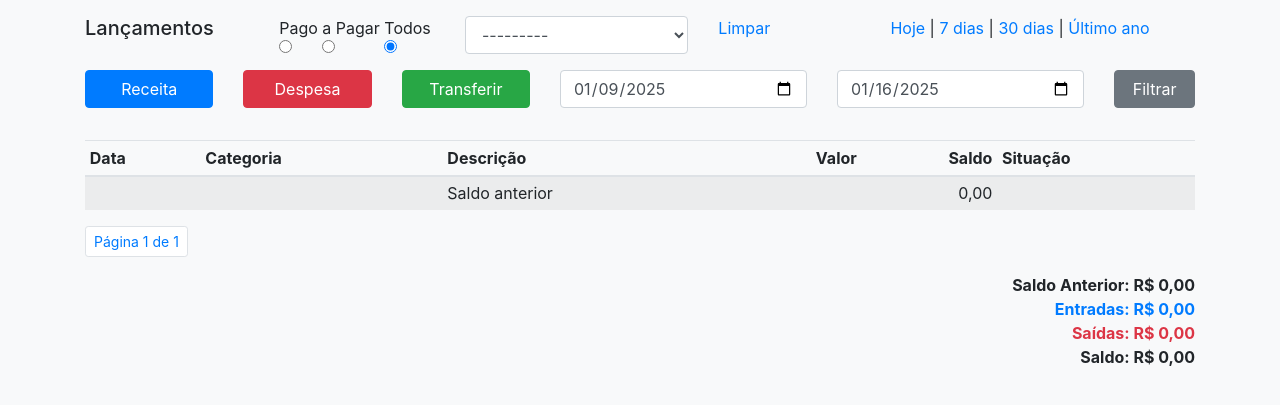
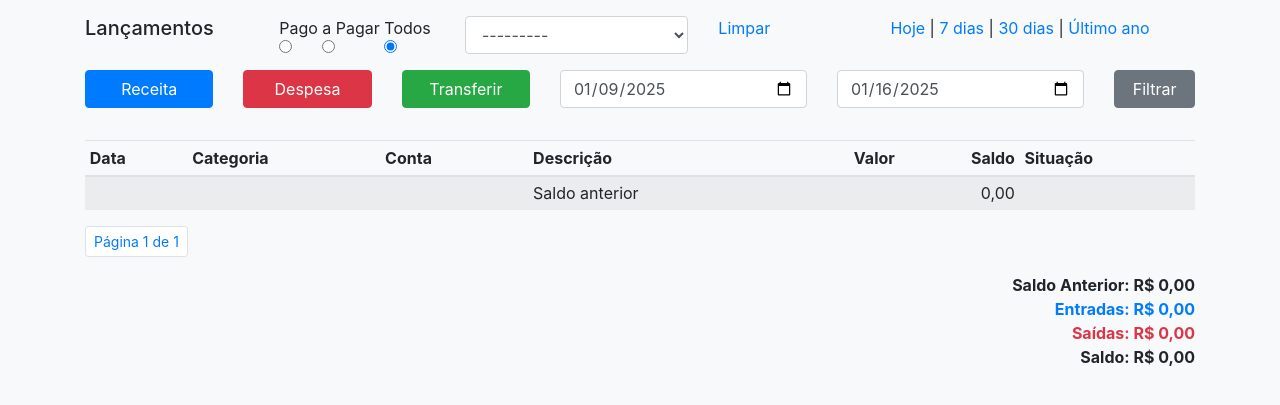
Before and after one commit to diogowagner/finan, a Django app: page /lancamentos/1/ in a window 1280 px wide. Shown: the part 56-461 px from the top of the page. Run offline with Django 5.2, Linux system fonts and the light colour scheme; the visitor is signed in with stand-in values (Sample User, id 1); data that the repository does not hold is empty; parts of the project's set-up code (start-up, migrations or seed data) failed here and were passed over; some libraries are stand-ins or nearby versions.

Commit message:
campo conta lançamentos

```diff
--- a/fluxo/templates/lancamento.html
+++ b/fluxo/templates/lancamento.html
@@ -90,6 +90,7 @@
                             <tr>
                                 <th>Data</th>
                                 <th>Categoria</th>
+                                <th>Conta</th>
                                 <th></th>
                                 <th>Descrição</th>
                                 <th class="text-right">Valor</th>
@@ -99,6 +100,7 @@
                         </thead>
                         <tbody>
                             <tr>
+                                <td></td>
                                 <td></td>
                                 <td></td>
                                 <td></td>
@@ -114,6 +116,9 @@
                                         <span class="text-white" style="background-color:{{item.lancamento.itens.first.categoria.cor}};border: 1px solid {{item.lancamento.itens.first.categoria.cor}};">
                                             {{ item.lancamento.itens.first.categoria }}
                                         </span>
+                                    </td>
+                                    <td>
+                                        {{ item.lancamento.conta }}
                                     </td>
                                     <td>
                                         {% if item.lancamento.anexos.first.arquivo %}
```
